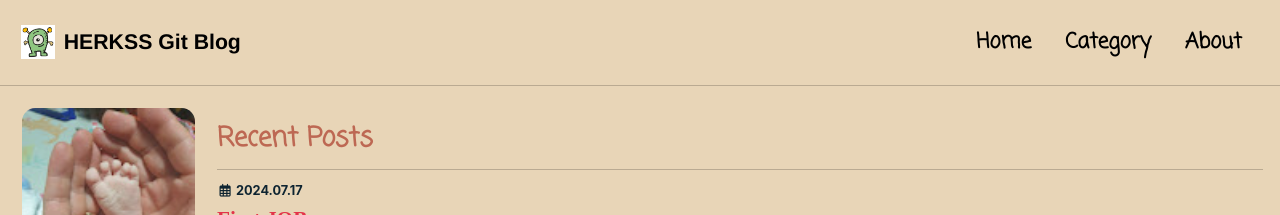
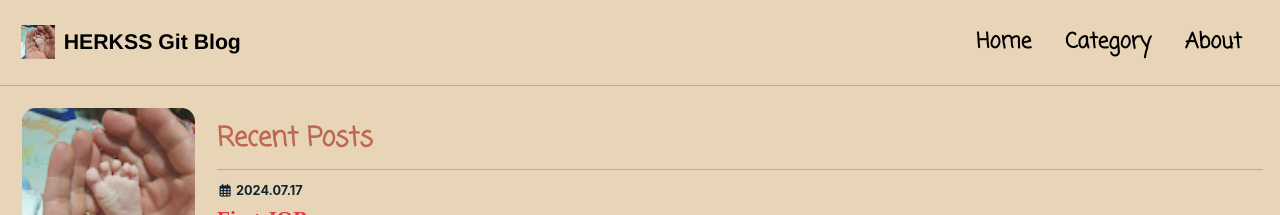
Before and after one commit to herkss/herkss.github.io, a Jekyll site: the page built from index.html, in a window 1280 px wide. Shown: the top 215 px of the page. Built offline with Jekyll 4.4.1, drawn with Linux system fonts in a browser that asks for light colours; cached includes are drawn as plain includes; nearby versions of some CDN libraries; some web fonts are replaced; the list of posts is cut into pages by our own code.

Commit message:
Update _config.yml

```diff
--- a/_config.yml
+++ b/_config.yml
@@ -22,9 +22,9 @@ name                     : "HERKSS"
 description              : "헉스의 블로그"
 url                      : "https://herkss.github.io"
 baseurl                  : # the subpath of your site, e.g. "/blog"
-repository               : "유저이름/comments" #댓글 경로 / github name/repository
+repository               : "herkss/comments" #댓글 경로 / github name/repository
 teaser                   : # path of fallback teaser image, e.g. "/assets/images/500x300.png"
-logo                     : "/assets/images/logo.png" # 타이틀 옆 로고
+logo                     : "/assets/images/channels4_profile.jpg" # 타이틀 옆 로고
 masthead_title           : # overrides the website title displayed in the masthead, use " " for no title
 breadcrumbs              : true # true, false (default)
 words_per_minute         : 200
```
